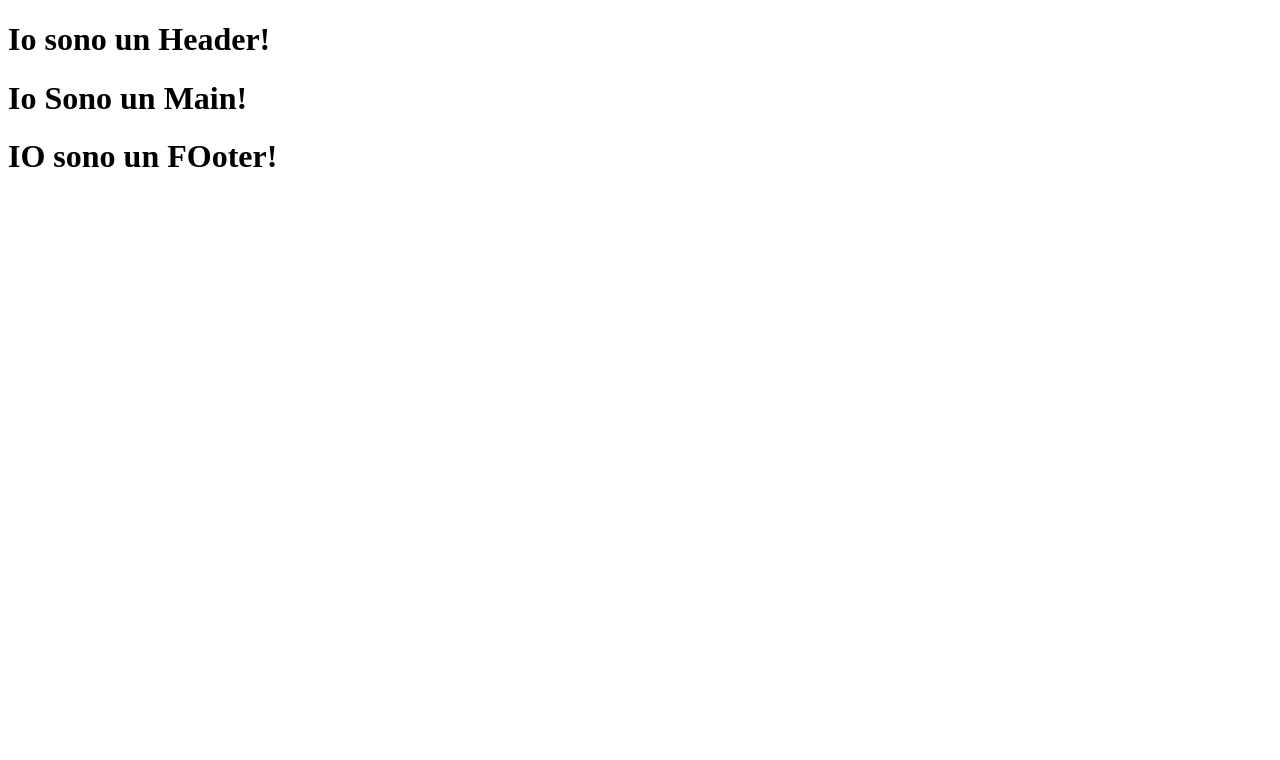
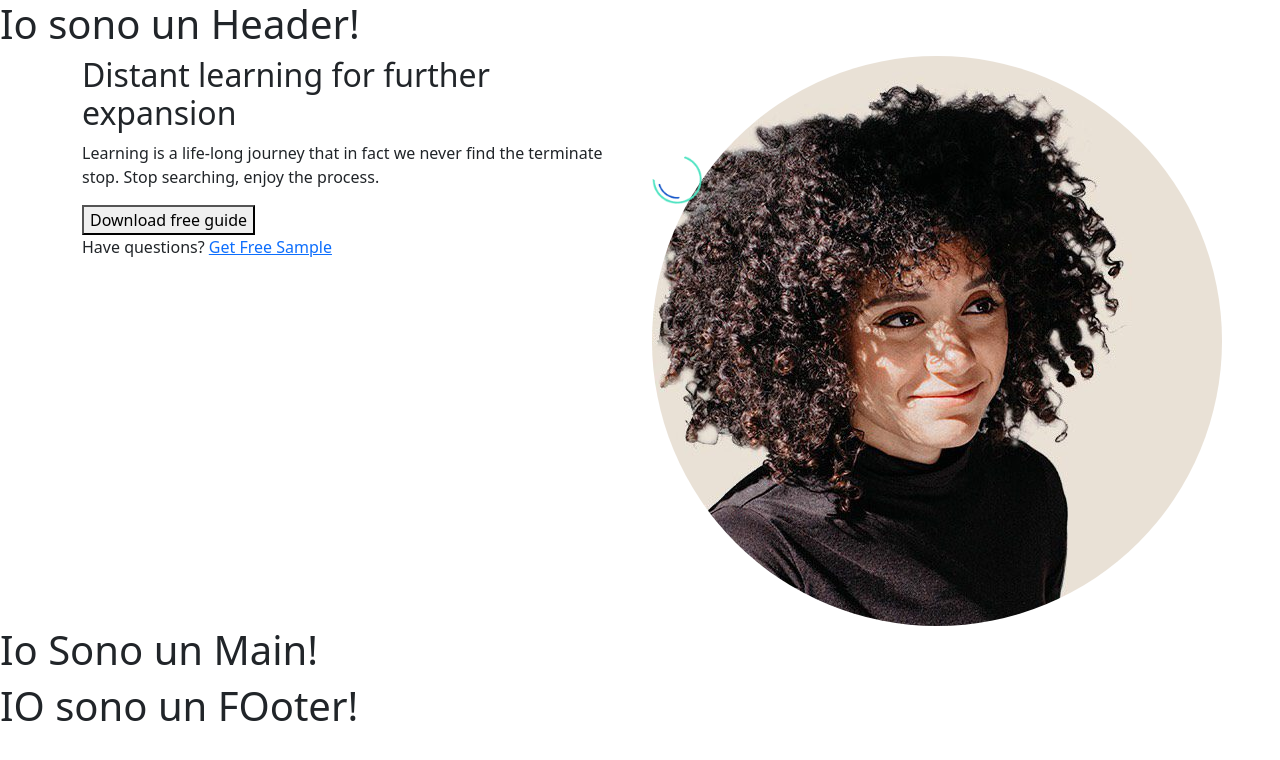
Before and after one commit to GencoMattia/proj-html-vuejs, a Vue app: page / in a window 1280 px wide. Shown: the top 760 px of the page. Built offline with nearby package versions, Linux system fonts and the light colour scheme.

Commit message:
Added content and img, test img bg movement

```diff
--- a/src/App.vue
+++ b/src/App.vue
@@ -30,4 +30,5 @@ components: {
 
 <style lang="scss">
   @use "./styles/general.scss";
+  @use '../node_modules/bootstrap/scss/bootstrap.scss';
 </style>
--- a/src/components/MainHeader.vue
+++ b/src/components/MainHeader.vue
@@ -2,16 +2,80 @@
 export default {
     data() {
         return {
-
-        };
+        movementStrength: 25,
+        w: window.innerWidth,
+        h: window.innerHeight,
+        newvalueX: 0,
+        newvalueY: 0
+    }},
+    methods: {
+        handleMouseMove(e) {
+            const pageX = (e.pageX - this.w / 2) / this.w / 2;
+            const pageY = (e.pageY - this.h / 2) / this.h / 2;
+            this.newvalueX = pageX * this.movementStrength;
+            this.newvalueY = pageY * this.movementStrength;
+        }
+    },
+    mounted() {
+        window.addEventListener('mousemove', this.handleMouseMove);
+    },
+    beforeDestroy() {
+        window.removeEventListener('mousemove', this.handleMouseMove);
     }
-};
+}
 </script>
 
 <template>
-
+    <div class="my-container">
+        <div class="container">
+            <section class="row">
+                <article class="col-6">
+                    <h2>
+                        Distant learning for further expansion
+                    </h2>
+                    <p>
+                        Learning is a life-long journey that in fact we never find the terminate stop. Stop searching, enjoy the process.
+                    </p>
+                    <button>
+                        Download free guide
+                    </button>
+                    <p>
+                        Have questions? <a href="#">Get Free Sample</a>
+                    </p>
+                </article>
+                <div class="col-6 ciao">
+                        <img src="../assets/img/about-me-profile-ohm4dxoearqbxny7q3bq1pzbdgofdx0tobbeqcvzd0.jpg" alt="">
+                    <div class="my_bg-move">
+                        <div ref="topImage" class="top-image" :style="{ left: newvalueX + 'px', top: newvalueY + 'px' }"></div>
+                    </div>
+                </div>
+            </section>
+        </div>
+    </div>
 </template>
 
 <style scoped>
+    img{
+        border-radius: 50%;
+    }
+    .my_bg-move {
+    padding: 25px;
+    width: 35%;
+    height: 35%;
+    position: absolute;
+    top: 100px;
+    }
 
+    .top-image {
+    background: url('../assets/img/maxcoach-shape-02.png');
+    position: absolute;
+    background-size: contain;
+    width: 25%;
+    z-index: 0;
+    height: 100%;
+    background-repeat: no-repeat;
+    }
+    .ciao{
+        position: relative;
+    }
 </style>
```
